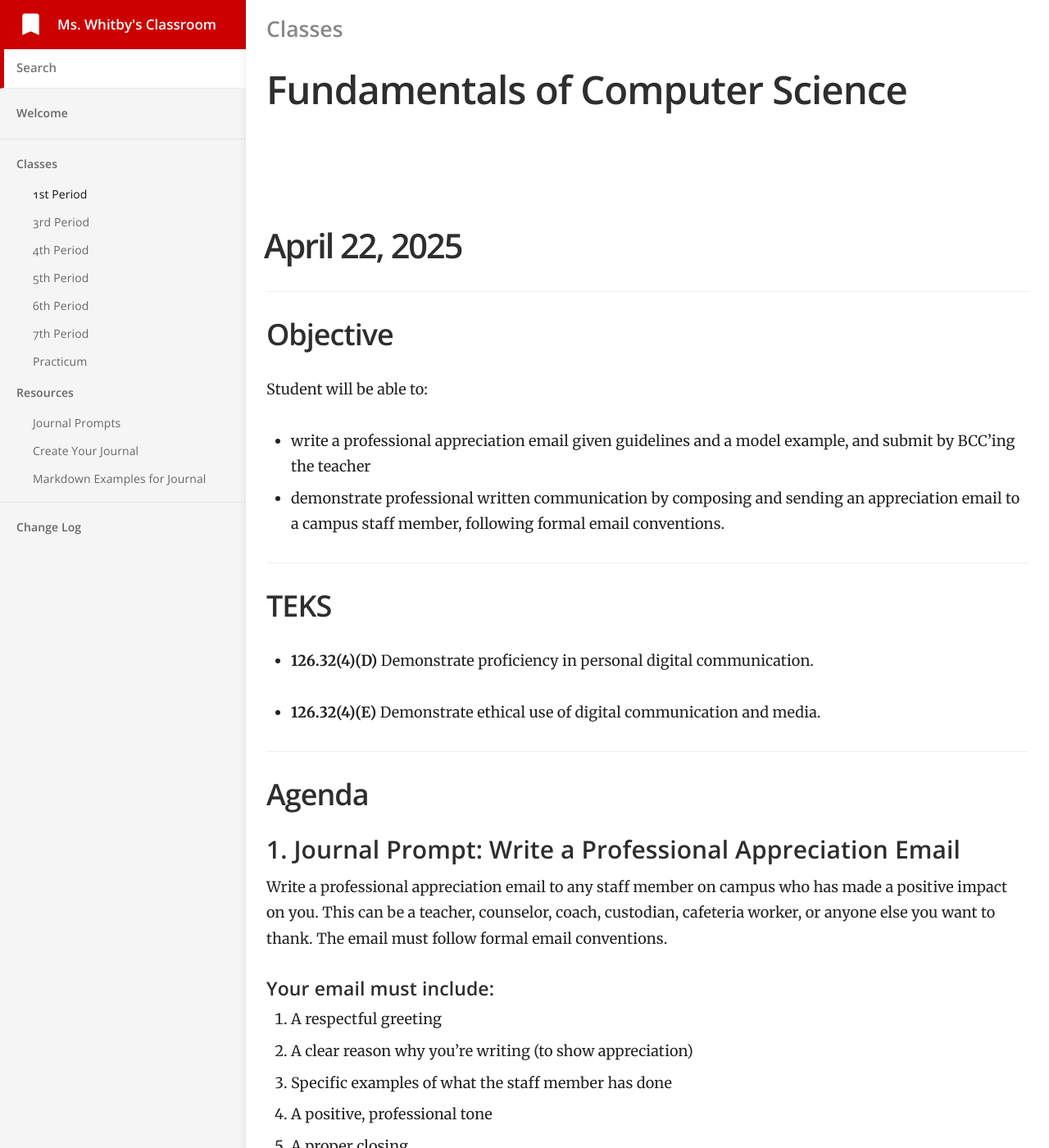
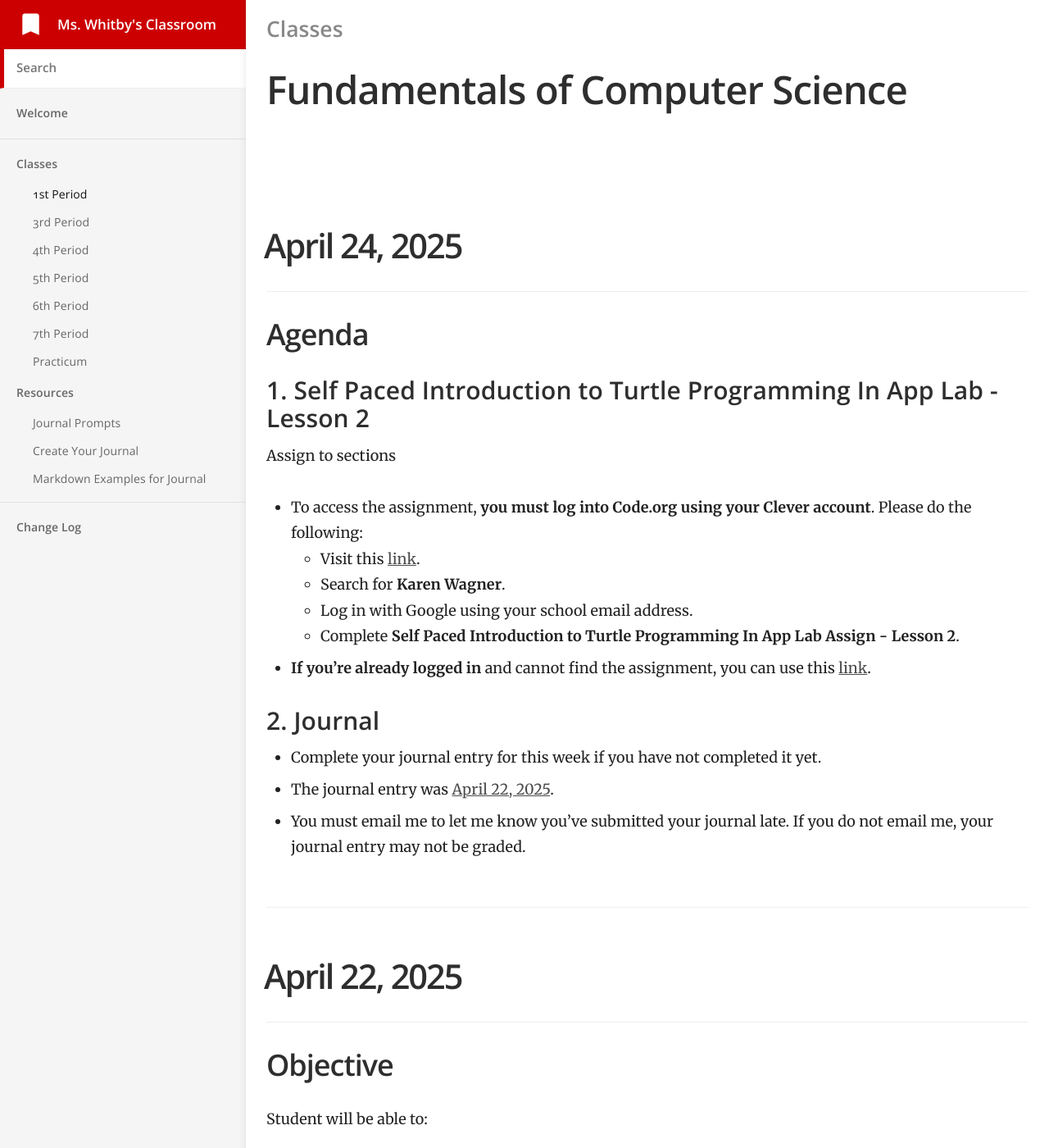
Before and after one commit to mswhitby/classroom, a Jekyll site: the page built from _docs/classes/1st.md, in a window 1280 px wide and 1400 px high. Shown: the whole window at 82% size. Built offline with Jekyll 4.4.1, drawn with Linux system fonts in a browser that asks for light colours; some of the changed text lies outside the part shown.

Commit message:
Updated lessons

```diff
--- a/_docs/classes/1st.md
+++ b/_docs/classes/1st.md
@@ -5,6 +5,41 @@ category: Classes
 order: 1
 ---
 
+# April 24, 2025
+
+<!-- ## Objective
+Students will be able to:
+- Arrange movement commands in a sequence to spell words on a grid.
+- Recognize upper-case letters of the alphabet using code.
+- Recognize written words are represented by specific sequences of letters using code.
+
+## TEKS:
+
+- §126.52(c)(4)(A) — use program design problem-solving strategies to create program solutions;
+- §126.52(c)(4)(B) — design and implement algorithms to solve problems;
+- §126.52(c)(4)(C) — develop sequential algorithms to solve real-world problems;
+- §126.52(c)(4)(D) — demonstrate proficiency in debugging and testing programs. -->
+
+## Agenda
+
+### 1. Self Paced Introduction to Turtle Programming In App Lab - Lesson 2
+
+Assign to sections
+- To access the assignment, **you must log into Code.org using your Clever account**. Please do the following:
+    - Visit this [link](https://clever.com/oauth/district-picker?client_id=2f27405716644a951b23&redirect_uri=https%3A%2F%2Fstudio.code.org%2Fusers%2Fauth%2Fclever%2Fcallback&response_type=code&state=ede33ff61289cf32708a0f54079cdd23e31d0b0a02b0e0e8).
+    - Search for **Karen Wagner**.
+    - Log in with Google using your school email address.
+    - Complete **Self Paced Introduction to Turtle Programming In App Lab Assign - Lesson 2**.
+
+- **If you're already logged in** and cannot find the assignment, you can use this [link](https://studio.code.org/s/csp3-virtual).
+
+### 2. Journal
+
+- Complete your journal entry for this week if you have not completed it yet.
+- The journal entry was [April 22, 2025](https://github.com/mswhitby/WHSTechNotes/blob/main/journal.md#april-22-2025).
+- You must email me to let me know you've submitted your journal late. If you do not email me, your journal entry may not be graded.
+
+----
 
 # April 22, 2025
 
```
Also changed, not shown: other parts of _docs/classes/1st.md (+1 -1 lines).
